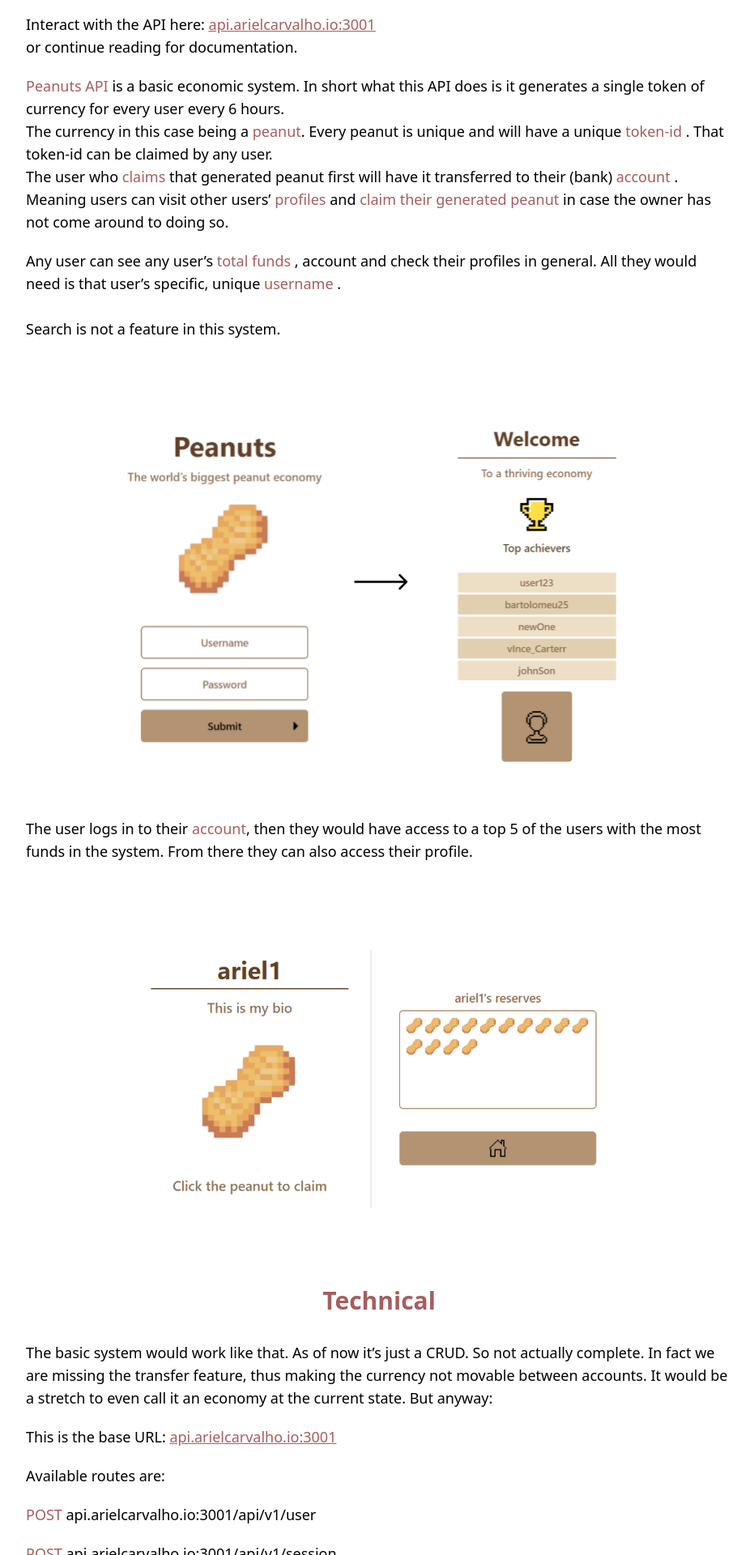
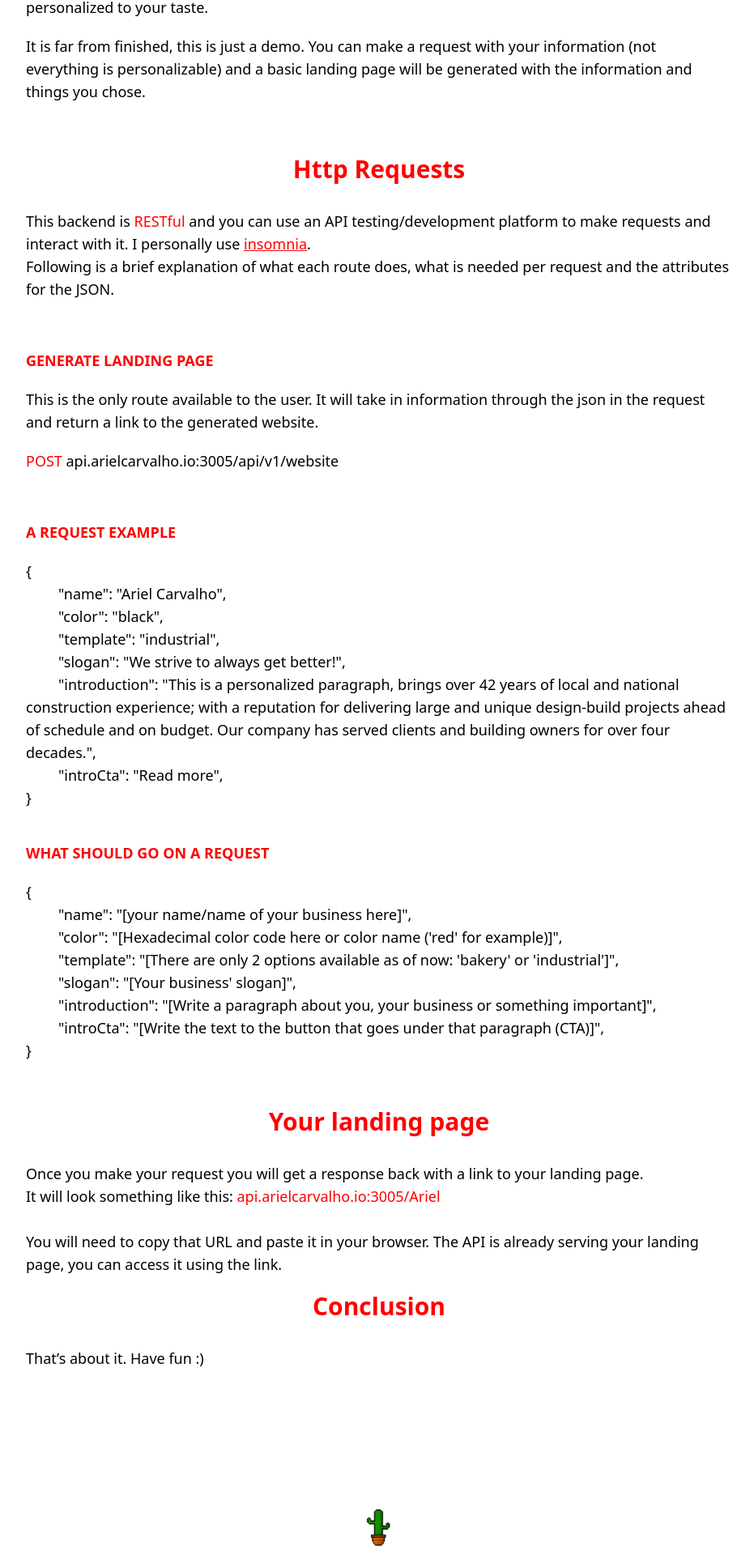
Before and after one commit to arieuu/makerapi-docs, a Next.js app: page / in a window 1280 px wide. Shown: the part 345-2265 px from the top of the page at 81% size, without its empty margins (172-1103 px from the left). Built offline with nearby package versions, Linux system fonts and the light colour scheme.

Commit message:
maker api docs.

```diff
--- a/src/components/Intro.tsx
+++ b/src/components/Intro.tsx
@@ -12,86 +12,24 @@ export default function Intro() {
                         px-5 md:px-16 pt-16 text-lg">
 
 
-            <h1 className="text-center font-extrabold text-3xl text-brownish-attention"> Peanuts API <span className="font-normal text-lg"> Write-up </span> </h1>
+            <h1 className="text-center font-extrabold text-3xl text-brownish-attention"> Maker API </h1>
 
-            <Image className="block mx-auto my-8" src={peanut} width={146} height={150} alt=""/>
 
             <p className="pb-5 mt-12 lg:mt-20">
-                Interact with the API here: <span className="text-brownish-attention underline"> <a href="http://api.arielcarvalho.io:3001" target="_blank"> api.arielcarvalho.io:3001 </a> </span> <br />
+                Interact with the API here: <span className="text-brownish-attention underline"> <a href="http://api.arielcarvalho.io:3005" target="_blank"> api.arielcarvalho.io:3005 </a> </span> <br />
                 or continue reading for documentation.
             </p>
 
-            <p className="pb-5 lg:pb-0">
-                <span className="text-brownish-attention"> Peanuts API </span> is a basic economic system.
-                In short what this API does is it generates a single token of currency for every user every 6 hours.
+            <p className="pb-5 lg:pb-5">
+                <span className="text-brownish-attention"> Maker API </span> is a basic landing page/website generator.
+                This api is the back-end to a bigger system where all you need to do is input information. <br />
+                That includes choosing a theme, colors and so on. Then your landing page will be generated for you, personalized to your taste.
             </p>
 
             <p className="pb-5 lg:pb-0">
-                The currency in this case being a <span className="text-brownish-attention"> peanut</span>. Every peanut is unique and will have a unique
-                <span className="text-brownish-attention"> token-id </span>. That token-id can be claimed by any user.
+                It is far from finished, this is just a demo. You can make a request with your information (not everything is personalizable) and
+                a basic landing page will be generated with the information and things you chose.
             </p>
-
-            <p className="pb-5 lg:pb-0">
-                The user who <span className="text-brownish-attention"> claims </span> that generated peanut first will have it transferred to their (bank) <span className="text-brownish-attention"> account </span>.
-            </p>
-
-            <p className="pb-5">
-                Meaning users can visit other users&rsquo; <span className="text-brownish-attention"> profiles </span> and <span className="text-brownish-attention"> claim their generated peanut </span> in case the owner has not come around to doing so.
-            </p>
-
-            <p className="pb-5">
-                Any user can see any user&rsquo;s <span className="text-brownish-attention"> total funds </span>, account and check their profiles in general. All they would need is that user&rsquo;s specific, unique <span className="text-brownish-attention"> username </span>. <br />
-                <br />
-                Search is not a feature in this system.
-            </p>
-
-            <Image className="block mx-auto my-8 mt-14 mb-14" src={illustration1} width={662} height={426} alt=""/>
-
-            <p className="pb-5 ">
-                The user logs in to their <span className="text-brownish-attention"> account</span>, then they would have access to a top 5 of the users with the most funds in the system. From there they can also access their profile.
-            </p>
-
-            <Image className="block mx-auto my-8 mt-14 mb-14" src={illustration2} width={662} height={426} alt=""/>
-
-            <h2 className="text-center font-extrabold text-3xl text-brownish-attention mb-8"> Technical </h2>
-
-            <p className="pb-5">
-                The basic system would work like that. As of now it&rsquo;s just a CRUD. So not actually complete. In fact we are missing the transfer feature, thus making the currency not movable between accounts.
-                It would be a stretch to even call it an economy at the current state. But anyway:
-            </p>
-
-            <p className="pb-5">
-                This is the base URL: <a href="http://api.arielcarvalho.io:3001" target="_blank" className="text-brownish-attention underline"> api.arielcarvalho.io:3001 </a>
-            </p>
-
-            <p className="pb-5">
-                Available routes are:
-            </p>
-
-            <p className="pb-5 break-all">
-                <span className="text-brownish-attention">POST</span> api.arielcarvalho.io:3001/api/v1/user
-            </p>
-
-            <p className="pb-5 break-all">
-                <span className="text-brownish-attention">POST</span> api.arielcarvalho.io:3001/api/v1/session
-            </p>
-
-            <p className="pb-5 break-all">
-                <span className="text-brownish-attention">POST</span> api.arielcarvalho.io:3001/api/v1/funds:[username]
-            </p>
-
-            <p className="pb-5 break-all">
-                <span className="text-brownish-attention">PUT</span> api.arielcarvalho.io:3001/api/v1/funds
-            </p>
-
-            <p className="pb-5 break-all">
-                <span className="text-brownish-attention">GET</span> api.arielcarvalho.io:3001/api/v1/funds:[username]
-            </p>
-
-            <p className="pb-5 break-all">
-                <span className="text-brownish-attention">GET</span> api.arielcarvalho.io:3001/api/v1/user:[username]
-            </p>
-
 
 
             <h2 className="text-center font-extrabold text-3xl text-brownish-attention mb-8 mt-16"> Http Requests </h2>
@@ -99,171 +37,55 @@ export default function Intro() {
 
             <p className="pb-5">
                 This backend is <span className="text-brownish-attention">RESTful</span> and you can use an API testing/development platform to make requests and interact with it.
-                 I personally use <span className="text-brownish-attention underline"> <a href="http://insomnia.rest" target="_blank"> insomnia</a></span>.
+                 I personally use <span className="text-brownish-attention underline"> <a href="http://insomnia.rest" target="_blank"> insomnia</a></span>. <br />
                 Following is a brief explanation of what each route does, what is needed per request and the attributes for the JSON.
             </p>
 
-            <h3 className="pb-5 pt-10 text-brownish-attention font-semibold"> CREATE USER </h3>
+            <h3 className="pb-5 pt-10 text-brownish-attention font-semibold"> GENERATE LANDING PAGE </h3>
 
             <p className="pb-5">
-                This route will create a new user if the username isn&rsquo;t already taken. It will also create the new user&rsquo;s bank account and balance.
+                This is the only route available to the user. It will take in information through the json in the request and return a link to the generated website.
             </p>
 
             <p className="pb-5">
-                <span className="text-brownish-attention">POST</span> api.arielcarvalho.io:3001/api/v1/user
+                <span className="text-brownish-attention">POST</span> api.arielcarvalho.io:3005/api/v1/website
             </p>
+
+            <h3 className="pb-5 pt-10 text-brownish-attention font-semibold"> A REQUEST EXAMPLE </h3>
 
             <p>
                 {"{"} <br />
-                    <span className="pl-10"> &quot;username&quot;: &quot;pliskin&quot;, </span> <br />
-                    <span className="pl-10"> &quot;password&quot;: &quot;1234&quot;, </span> <br />
+                    <span className="pl-10"> &quot;name&quot;: &quot;Ariel Carvalho&quot;, </span> <br />
+                    <span className="pl-10"> &quot;color&quot;: &quot;black&quot;, </span> <br />
+                    <span className="pl-10"> &quot;template&quot;: &quot;industrial&quot;, </span> <br />
+                    <span className="pl-10"> &quot;slogan&quot;: &quot;We strive to always get better!&quot;, </span> <br />
+                    <span className="pl-10"> &quot;introduction&quot;: &quot;This is a personalized paragraph, brings over 42 years of local and national construction experience; with a reputation for delivering large and unique design-build projects ahead of schedule and on budget. Our company has served clients and building owners for over four decades.&quot;, </span> <br />
+                    <span className="pl-10"> &quot;introCta&quot;: &quot;Read more&quot;, </span> <br />
+                {"}"}
+            </p>
+
+            <h3 className="pb-5 pt-10 text-brownish-attention font-semibold"> WHAT SHOULD GO ON A REQUEST </h3>
+
+            <p className="pb-14">
+                {"{"} <br />
+                    <span className="pl-10"> &quot;name&quot;: &quot;[your name/name of your business here]&quot;, </span> <br />
+                    <span className="pl-10"> &quot;color&quot;: &quot;[Hexadecimal color code here or color name ('red' for example)]&quot;, </span> <br />
+                    <span className="pl-10"> &quot;template&quot;: &quot;[There are only 2 options available as of now: 'bakery' or 'industrial']&quot;, </span> <br />
+                    <span className="pl-10"> &quot;slogan&quot;: &quot;[Your business' slogan]&quot;, </span> <br />
+                    <span className="pl-10"> &quot;introduction&quot;: &quot;[Write a paragraph about you, your business or something important]&quot;, </span> <br />
+                    <span className="pl-10"> &quot;introCta&quot;: &quot;[Write the text to the button that goes under that paragraph (CTA)]&quot;, </span> <br />
                 {"}"}
             </p>
 
 
-            <h3 className="pb-5 pt-10 text-brownish-attention font-semibold"> AUTHENTICATE USER </h3>
+            <h2 className="text-center font-extrabold text-3xl text-brownish-attention mb-8"> Your landing page </h2>
 
             <p className="pb-5">
-                This route will allow a registered user to login to the system. From there they can claim funds, check other users&rsquo; profiles, accounts and so on.
+                Once you make your request you will get a response back with a link to your landing page. <br />
+                It will look something like this: <span className="text-brownish-attention"> api.arielcarvalho.io:3005/Ariel </span> <br />
+                <br />
+                You will need to copy that URL and paste it in your browser. The API is already serving your landing page, you can access it using the link.
             </p>
-
-            <p className="pb-5">
-                <span className="text-brownish-attention">POST</span> api.arielcarvalho.io:3001/api/v1/session
-            </p>
-
-            <p>
-                {"{"} <br />
-                    <span className="pl-10"> &quot;username&quot;: &quot;pliskin&quot;, </span> <br />
-                    <span className="pl-10"> &quot;password&quot;: &quot;1234&quot;, </span> <br />
-                {"}"}
-            </p>
-
-
-
-            <h3 className="pb-5 pt-10 text-brownish-attention font-semibold"> GENERATE FUNDS </h3>
-
-            <p className="pb-5">
-                This is the route that will actually keep the entire thing going. It will <span className="text-brownish-attention"> generate the funds </span> for the users that need it.
-                After a peanut has been claimed a new one will be generated in 6 hours.
-            </p>
-
-            <p className="pb-5">
-                That&rsquo;s how it works, a new fund will be generated every <span className="text-brownish-attention">6 hours</span>, the only exception will be that in case the previous generated fund was not claimed a new one will not be created.
-            </p>
-
-            <p className="pb-5">
-                A neat trick about this route and about the generation system is that it will only be activated when its needed. Meaning this route will be called when a user’s profile is visited, that’s why it needs a username to be called.
-                So that it knows to whom to assign the origin of the fund/token.
-            </p>
-
-            <p className="pb-5">
-                Every peanut/fund/currency is unique. They have a unique token, upon generation they will be stored in the database so that they can be claimed and so that the system can keep track of them.
-                But instead of actually generating a new fund to every user every 6 hours (that would be even for inactive users) and clutter the database unnecessarily. We will generate a token only when a user profile is visited.
-            </p>
-
-            <p className="pb-">
-                When that user&rsquo;s profile is visited the generate funds route is triggered and it checks if the user meets all the requirements to have a new token be generated in their name.
-            </p>
-
-            <p className="pb-5">
-                That way tokens will be generated within 6 hour intervals and also prevent inactive, non visited profiles from littering the database.
-            </p>
-
-            <p className="pb-5 break-all">
-                <span className="text-brownish-attention">POST</span> api.arielcarvalho.io:3001/api/v1/funds:pliskin
-            </p>
-
-            <p className="pb-5 ">
-                Also a user requesting to this endpoint (visiting this profile) <span className="text-brownish-attention">needs to be authenticated</span>. So they need to have access to a valid bearer token.
-                One that looks like this:
-            </p>
-
-            <p className="pb-5 break-all text-sm text-gray-500">
-                eyJhbGciOiJIUzI1NiIsInR5cCI6IkpXVCJ9.eyJsb2dpbiI6IlBsaXNraW4iLCJpYXQiOjE2Nzg3MDA1NjksImV4cCI6MTY3ODc4Njk2OSwic3ViIjoiUGxpc2tpbiJ9.UZmSAlYhLzN-IbGfqllqZ1fq9qdYa-5onMTdKKKjpkc
-            </p>
-
-            <p className="pb-5 ">
-                Users receive such tokens as an HTTP response after a successful login.
-            </p>
-
-
-
-
-            <h3 className="pb-5 pt-10 text-brownish-attention font-semibold"> CLAIM FUND </h3>
-
-            <p className="pb-5">
-                A request to this route will claim an available fund. Let&rsquo;s say you just visited a profile (it could be yours it could be someone else&rsquo;s) and you see there&rsquo;s an available fund that hasn&rsquo;t been claimed yet. This endpoint is how you do it.
-            </p>
-
-            <p className="pb-5 break-all">
-                <span className="text-brownish-attention">PUT</span> api.arielcarvalho.io:3001/api/v1/funds
-            </p>
-
-            <p className="pb-5">
-                As mentioned before every fund is a unique token, when you click to claim it you should get access to its ID.
-            </p>
-
-            <p className="pb-5">
-                This route will use that unique ID to assign the fund to the logged in user, the one claiming it (in this case you).
-                It goes without saying that this route also needs a valid bearer token (you need to be logged-in).
-            </p>
-
-            <p  className="break-all">
-                {"{"} <br />
-                    <span className="pl-10"> &quot;fundId&quot;: &quot;e704f517-7591-4107-bb57-00596192c406&quot;, </span> <br />
-                {"}"}
-            </p>
-
-
-
-
-            <h3 className="pb-5 pt-10 text-brownish-attention font-semibold"> GET USER </h3>
-
-            <p className="pb-5">
-                This route will list information about a specific user. There&rsquo;s no need to be authenticated to request to this endpoint.
-            </p>
-
-            <p className="pb-5 break-all">
-                <span className="text-brownish-attention">GET</span> api.arielcarvalho.io:3001/api/v1/user:pliskin
-            </p>
-
-
-            <h3 className="pb-5 pt-10 text-brownish-attention font-semibold"> GET FUNDS </h3>
-
-            <p className="pb-5">
-                This endpoint is pretty much the same. We use it to get specific information about a user&rsquo;s funds.
-                That includes each and every token they have, when it was claimed and from whom.
-            </p>
-
-            <p className="pb-5">
-                Requesting to it is also pretty straightforward. We don&rsquo;t need to be logged in or a request body.
-            </p>
-
-            <p className="pb-20 break-all">
-                <span className="text-brownish-attention">GET</span> api.arielcarvalho.io:3001/api/v1/funds:pliskin
-            </p>
-
-
-
-
-
-            <h2 className="text-center font-extrabold text-3xl text-brownish-attention mb-8"> Database design </h2>
-
-            <p className="pb-5">
-                The database is normalized and there&rsquo;s a total of 3 tables.
-                Tokens (funds) get a separate table so that we can keep as much information on them as possible.
-            </p>
-
-            <p className="pb-5">
-                There&rsquo;s a one-to-one relationship between the user table and the account table. Meaning each user can only have one account. <br />
-                There&rsquo;s also a one-to-many relationship between account and the fund table. That leaves the account table in the middle, being the link between user table and fund table.
-            </p>
-
-            <p className="pb-5">
-                This is an idea of how they&rsquo;re laid out and what it looks like:
-            </p>
-
-            <Image className="block mx-auto my-8 mt-14 mb-32" src={databaselayout} width={964} height={195} alt=""/>
 
             <h2 className="text-center font-extrabold text-3xl text-brownish-attention mb-8"> Conclusion </h2>
 
--- a/src/pages/index.tsx
+++ b/src/pages/index.tsx
@@ -8,10 +8,10 @@ export default function Home() {
   return (
     <>
       <Head>
-        <title> Peanuts API </title>
+        <title> Maker API </title>
         <meta name="description" content="Generated by create next app" />
         <meta name="viewport" content="width=device-width, initial-scale=1" />
-        <link rel="icon" href="/favicon.png" />
+        <link rel="icon" href="/red.png" />
       </Head>
 
       <main>
--- a/tailwind.config.js
+++ b/tailwind.config.js
@@ -5,7 +5,7 @@ module.exports = {
     extend: {
       colors: {
         brownish: {
-          attention: "#A75D5D",
+          attention: "red",
 
         }
       }
```
Also changed, not shown: public/red.png (added).
